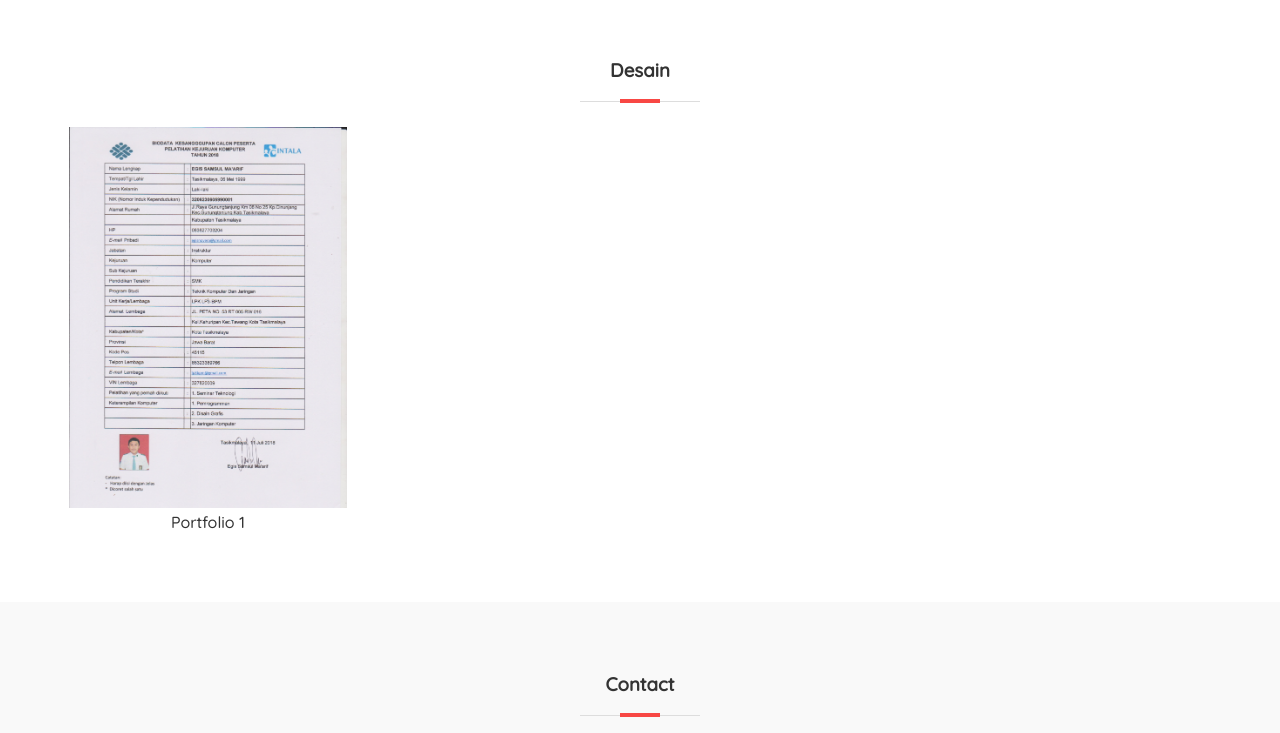
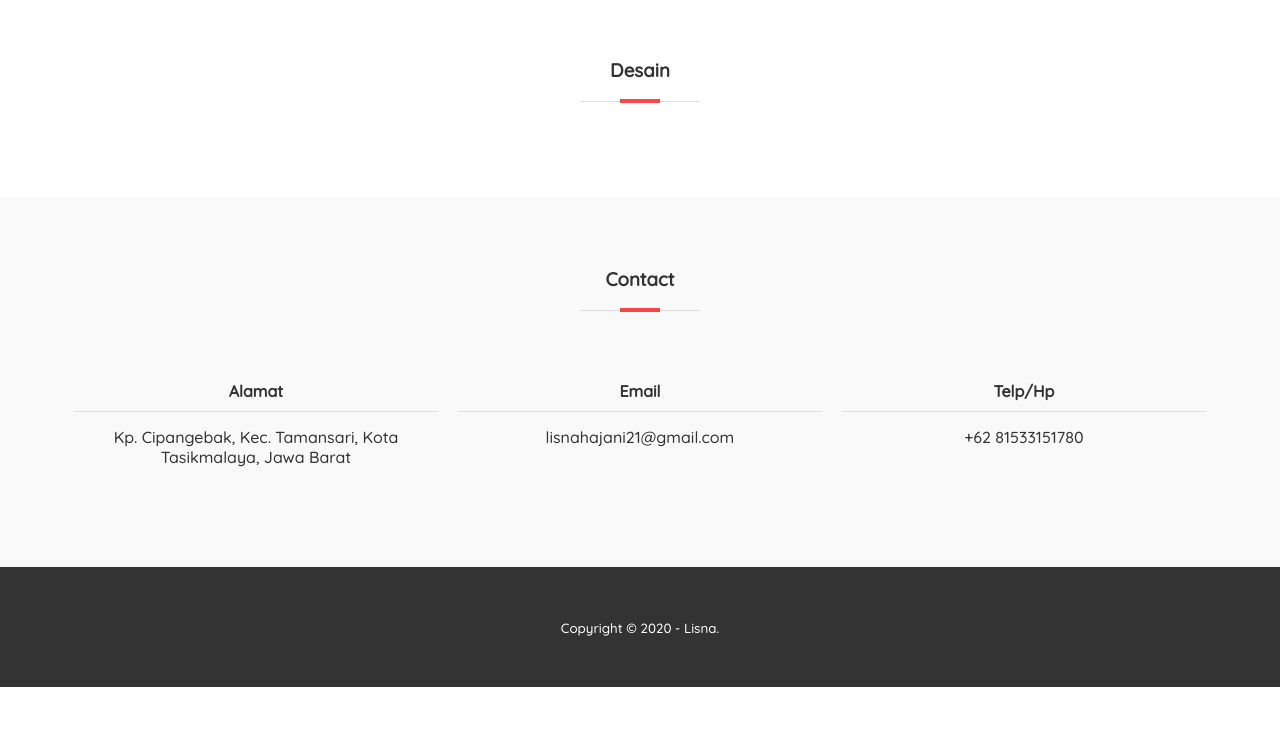
Before and after one commit to lisnahajani/LISNA-HAJANI, a plain HTML site: page index.html in a window 1280 px wide. Shown: the part 1500-2233 px from the top of the page. After the commit the page ends 2187 px from the top, so only its background shows below. Drawn offline with Linux system fonts and the light colour scheme.

Commit message:
Update index.html

```diff
--- a/index.html
+++ b/index.html
@@ -97,10 +97,7 @@
 			<div class="container">
 				<h3>Desain</h3>
 				<div class="col-4">
-					<a href="">
-						<img src="img/portofolio1.jpg">
-						<span>Portfolio 1</span>
-					</a>
+
 				</div>
 
 			</div>
```
